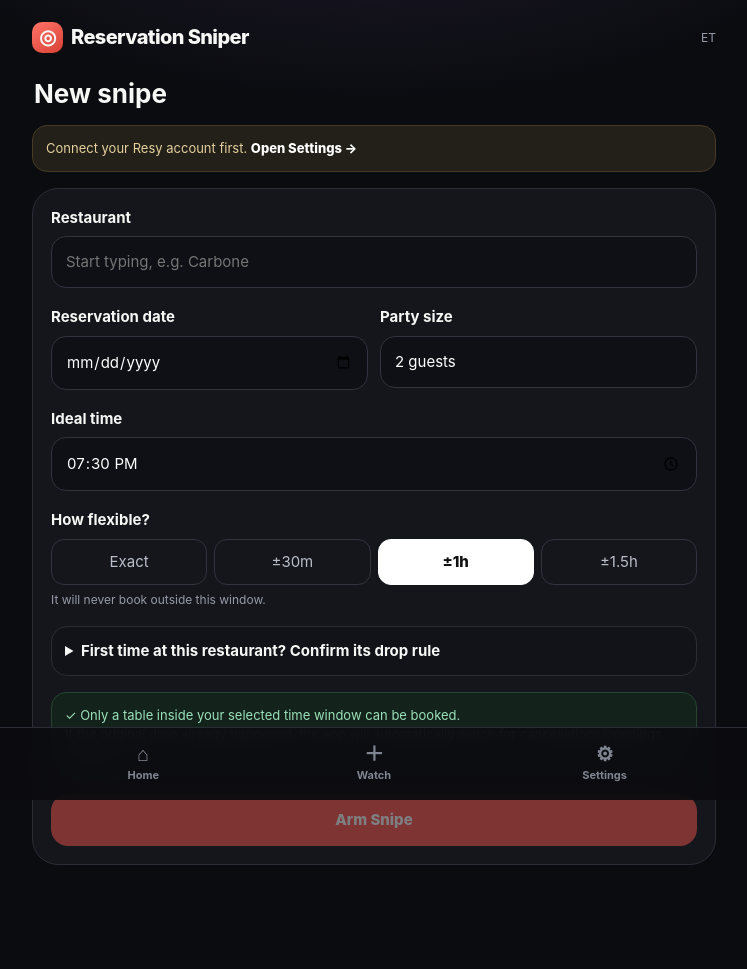
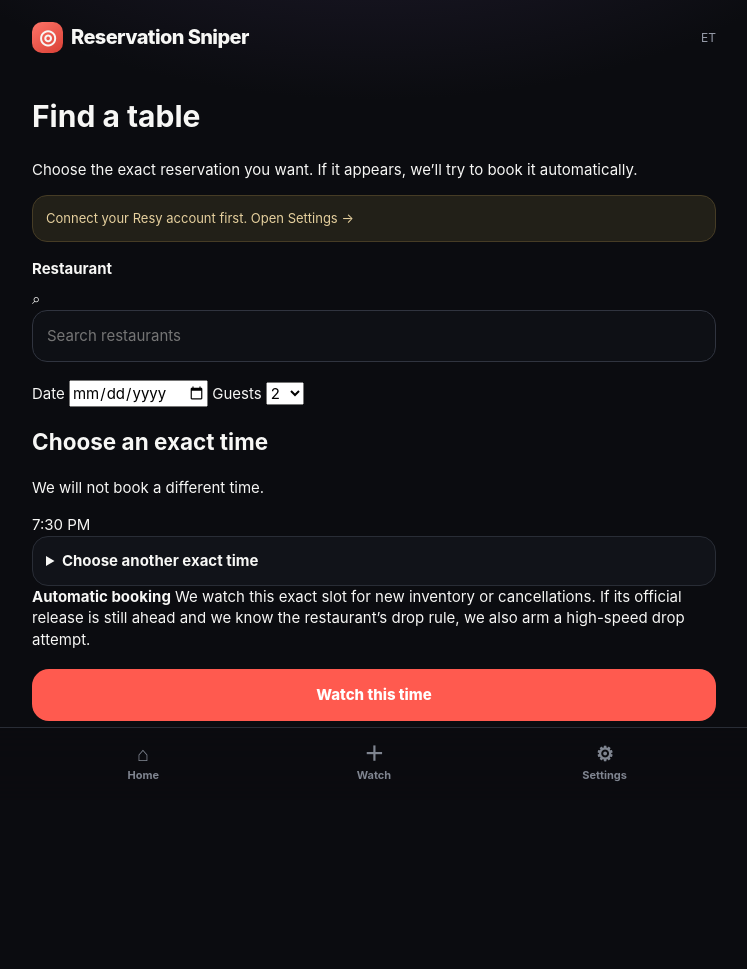
Before and after one commit to derekjaeger1/resy_bot, a Python web app: template web/templates/new_snipe.html in a window 1280 px wide. Shown: the whole page, without its empty margins (266-1013 px from the left). After the commit the page ends 782 px from the top, so only its background shows below. Run offline with Jinja, Linux system fonts and the light colour scheme; the template is opened without the code that fills it, so the values that code supplies are empty.

Commit message:
UI: Resy-style exact-time watch screen

```diff
--- a/web/templates/new_snipe.html
+++ b/web/templates/new_snipe.html
@@ -1,53 +1,88 @@
 {% extends "base.html" %}
-{% block title %}New Snipe{% endblock %}
+{% block title %}Watch a Table{% endblock %}
 {% block content %}
-<div class="section-title" style="margin-top:0"><h2 style="font-size:26px">New snipe</h2></div>
+<div class="page-head">
+  <h1>Find a table</h1>
+  <p>Choose the exact reservation you want. If it appears, we’ll try to book it automatically.</p>
+</div>
+
 {% if not has_credentials %}
-<div class="notice">Connect your Resy account first. <a href="/settings" style="color:white;font-weight:800">Open Settings →</a></div>
+<div class="notice">Connect your Resy account first. <a href="/settings">Open Settings →</a></div>
 {% endif %}
-<form class="form-card" method="post" action="/snipes" autocomplete="off">
+
+<form class="watch-form" method="post" action="/watches" autocomplete="off">
+  <section class="booking-card">
     <div class="field">
       <label class="label">Restaurant</label>
-    <input class="input" data-venue-search type="search" placeholder="Start typing, e.g. Carbone" required>
+      <div class="search-wrap">
+        <span class="search-icon">⌕</span>
+        <input class="input restaurant-input" data-venue-search type="search" placeholder="Search restaurants" required>
+      </div>
       <input id="venue-id" type="hidden" name="venue_id" required>
       <input id="restaurant-name" type="hidden" name="restaurant_name" required>
       <div id="venue-results" class="search-results"></div>
       <div id="venue-picked" class="picked"></div>
+
       {% if restaurants %}
-    <div class="hint" style="margin:10px 0 7px">Saved</div>
-    <div class="mini-actions" style="flex-wrap:wrap">
-      {% for r in restaurants[:6] %}<button type="button" class="mini" data-saved-venue data-venue-id="{{ r.venue_id }}" data-venue-name="{{ r.name }}">{{ r.name }}</button>{% endfor %}
+      <div class="saved-row">
+        {% for r in restaurants[:6] %}
+          <button type="button" class="saved-pill" data-saved-venue data-venue-id="{{ r.venue_id }}" data-venue-name="{{ r.name }}">{{ r.name }}</button>
+        {% endfor %}
       </div>
       {% endif %}
     </div>
 
-  <div class="grid2">
-    <div class="field"><label class="label">Reservation date</label><input class="input" type="date" name="target_date" min="{{ today }}" required></div>
-    <div class="field"><label class="label">Party size</label><select class="select" name="party_size">{% for n in range(1,13) %}<option value="{{ n }}" {% if n==2 %}selected{% endif %}>{{ n }} guest{{ '' if n==1 else 's' }}</option>{% endfor %}</select></div>
+    <div class="booking-controls">
+      <label class="control-box">
+        <span>Date</span>
+        <input type="date" name="target_date" min="{{ today }}" required>
+      </label>
+      <label class="control-box">
+        <span>Guests</span>
+        <select name="party_size">
+          {% for n in range(1,13) %}
+          <option value="{{ n }}" {% if n==2 %}selected{% endif %}>{{ n }}</option>
+          {% endfor %}
+        </select>
+      </label>
+    </div>
+  </section>
+
+  <section class="time-section">
+    <div class="time-heading">
+      <div>
+        <h2>Choose an exact time</h2>
+        <p>We will not book a different time.</p>
+      </div>
+      <div id="selected-time-label" class="selected-time-label">7:30 PM</div>
     </div>
 
-  <div class="field"><label class="label">Ideal time</label><input class="input" type="time" name="preferred_time" value="19:30" required></div>
-  <div class="field">
-    <label class="label">How flexible?</label>
-    <div class="chips">
-      <label class="chip"><input type="radio" name="window_minutes" value="0"><span>Exact</span></label>
-      <label class="chip"><input type="radio" name="window_minutes" value="30"><span>±30m</span></label>
-      <label class="chip"><input type="radio" name="window_minutes" value="60" checked><span>±1h</span></label>
-      <label class="chip"><input type="radio" name="window_minutes" value="90"><span>±1.5h</span></label>
-    </div>
-    <span class="hint">It will never book outside this window.</span>
+    <input type="hidden" id="preferred-time" name="preferred_time" value="19:30" required>
+
+    <div class="time-scroller" id="time-scroller">
+      {% for slot in time_slots %}
+      <button
+        type="button"
+        class="time-brick {% if slot.value=='19:30' %}selected{% endif %}"
+        data-time-value="{{ slot.value }}"
+        data-time-label="{{ slot.label }}"
+      >{{ slot.label }}</button>
+      {% endfor %}
     </div>
 
-  <details id="release-rule">
-    <summary>First time at this restaurant? Confirm its drop rule</summary>
-    <p class="hint">This is remembered for future snipes. Existing saved restaurants ignore these defaults.</p>
-    <div class="grid2" style="margin-top:12px">
-      <div class="field" style="margin:0"><label class="label">Days ahead</label><input class="input" type="number" min="0" max="365" name="release_days" value="14"></div>
-      <div class="field" style="margin:0"><label class="label">Drop time (ET)</label><input class="input" type="time" name="release_time" value="09:00"></div>
+    <details class="custom-time">
+      <summary>Choose another exact time</summary>
+      <input id="custom-time-input" class="input" type="time" step="900">
+    </details>
+  </section>
+
+  <div class="auto-book-note">
+    <strong>Automatic booking</strong>
+    <span>We watch this exact slot for new inventory or cancellations. If its official release is still ahead and we know the restaurant’s drop rule, we also arm a high-speed drop attempt.</span>
   </div>
-  </details>
 
-  <div class="safe" style="margin-top:16px">✓ Only a table inside your selected time window can be booked.<br><span style="opacity:.8">If the original drop already happened, the app will automatically watch for cancellations/openings instead.</span></div>
-  <button class="cta" type="submit" {% if not has_credentials %}disabled style="opacity:.45"{% endif %}>Arm Snipe</button>
+  <button class="cta watch-cta" type="submit" {% if not has_credentials %}disabled{% endif %}>
+    Watch this time
+  </button>
 </form>
 {% endblock %}
```
Lines whose indentation alone changed are shown as unchanged.
